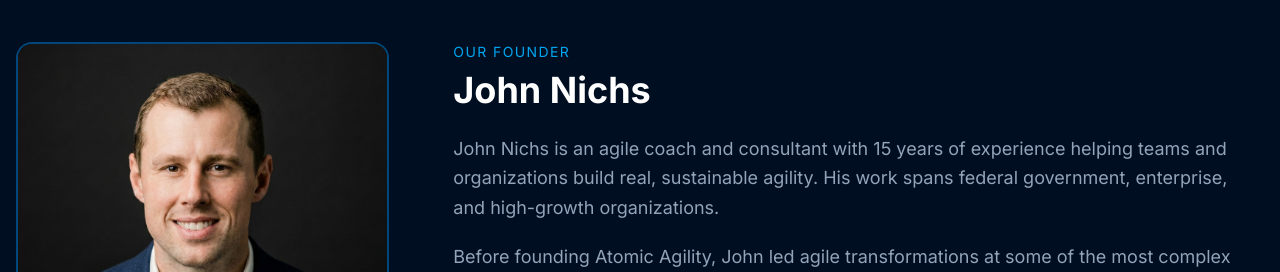
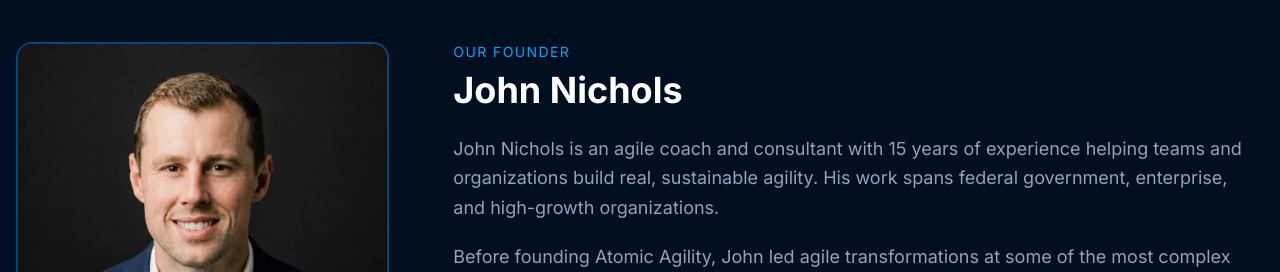
Before and after one commit to jtnichs/atomic-agility-site, a Next.js app: page /about in a window 1280 px wide. Shown: the part 599-871 px from the top of the page. Built offline with nearby package versions, Linux system fonts and the light colour scheme.

Commit message:
Corrected name

```diff
--- a/app/about/page.tsx
+++ b/app/about/page.tsx
@@ -118,7 +118,7 @@ export default function About() {
             <div className="flex justify-center md:justify-start">
               <Image
                 src="/headshot.jpg"
-                alt="John Nichs, Founder of Atomic Agility"
+                alt="John Nichols, Founder of Atomic Agility"
                 width={400}
                 height={500}
                 className="rounded-2xl border-2 border-[#00487B] object-cover"
@@ -132,13 +132,13 @@ export default function About() {
                   Our Founder
                 </p>
                 <h2 className="mt-2 text-4xl font-bold text-white">
-                  John Nichs
+                  John Nichols
                 </h2>
               </div>
 
               <div className="space-y-5 text-lg leading-relaxed text-muted">
                 <p>
-                  John Nichs is an agile coach and consultant with 15 years of
+                  John Nichols is an agile coach and consultant with 15 years of
                   experience helping teams and organizations build real,
                   sustainable agility. His work spans federal government,
                   enterprise, and high-growth organizations.
```
